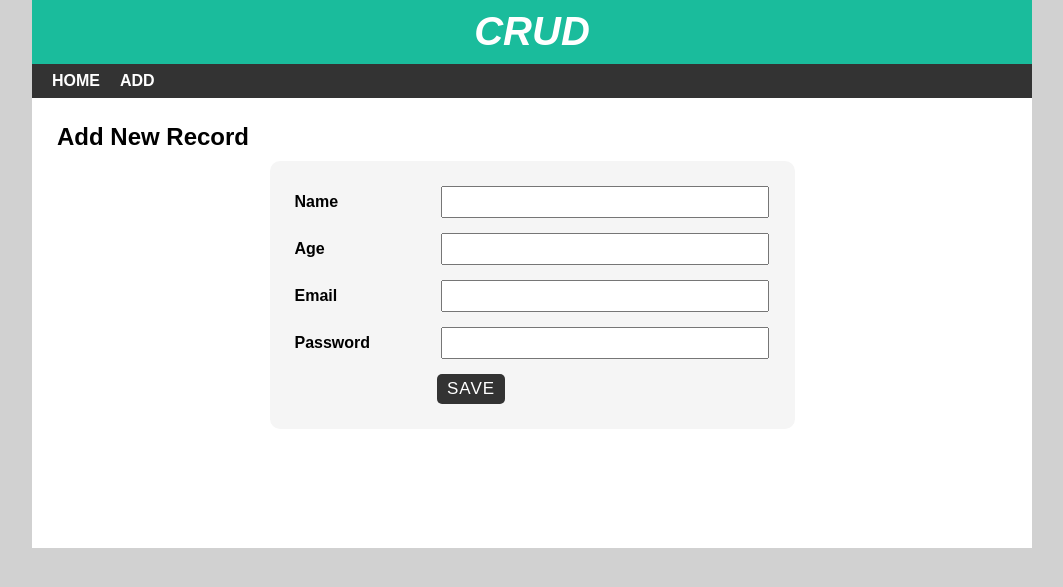
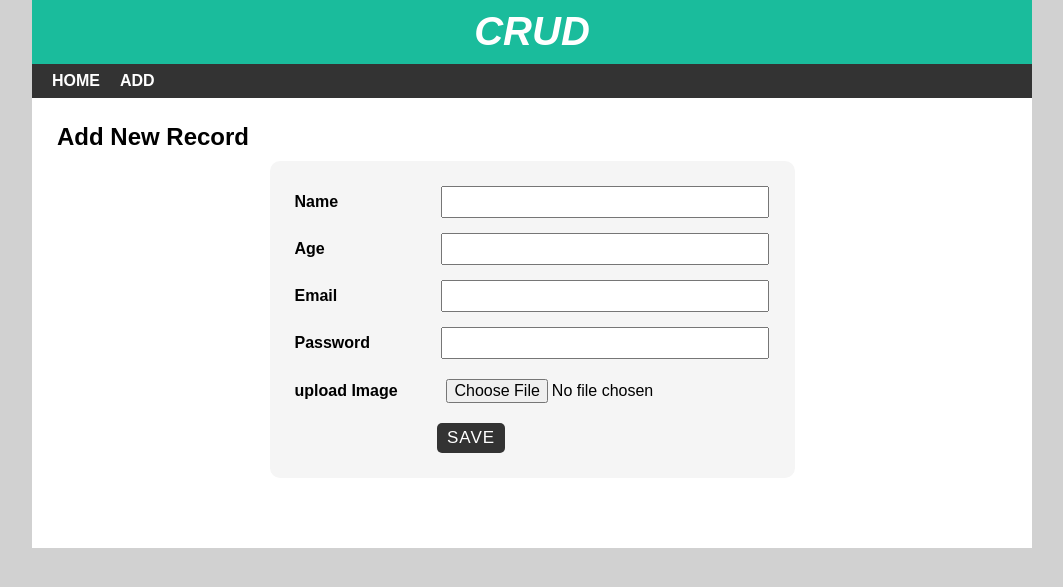
Before and after one commit to Kanhaiya-verma/CrudappPhp, a PHP site: page /add.php in a window 1280 px wide. Shown: the part 51-638 px from the top of the page, without its empty margins (108-1171 px from the left). Run offline with PHP 8.4, Linux system fonts and the light colour scheme.

Commit message:
image changes

```diff
--- a/add.php
+++ b/add.php
@@ -4,15 +4,27 @@ include 'connection.php';
 
 <?php
 if ($_SERVER['REQUEST_METHOD'] == "POST") {
+
+    if (isset($_FILES['upload'])) {
+        $file_name = $_FILES['upload']['name'];
+        $file_type = $_FILES['upload']['type'];
+        $file_tmp_name = $_FILES['upload']['tmp_name'];
+        $file_size =  $_FILES['upload']['size'];
+
+        $fileext = explode('.', $file_name);
+        $fileCheck = strtolower(end($fileext));
+        $fileStore = array("png", "jpg", "jpeg");
+        if (in_array($fileCheck, $fileStore)) {
+            move_uploaded_file($file_tmp_name, "uploadImage/" . $file_name);
+        }
+    }
+    $IMAGE = $_POST['upload'];
     $Name = $_POST['name'];
     $Age = $_POST['age'];
     $Email = $_POST['email'];
     $Password = $_POST['password'];
-    $sql = "INSERT INTO details(dId ,dName,dAge,dMail,dPassword)
-     VALUES('','$Name','$Age','$Email','$Password')";
-    // print_r(mysqli_query($conn, $sql));
-    // die;
-
+    $sql = "INSERT INTO details(dId ,dName,dAge,dMail,dPassword,dImage)
+     VALUES('','$Name','$Age','$Email','$Password','$file_name')";
     $result = mysqli_query($conn, $sql) or die("data Error");
 
     if ($result) {
@@ -27,7 +39,7 @@ if ($_SERVER['REQUEST_METHOD'] == "POST") {
 
 <div id="main-content">
     <h2>Add New Record</h2>
-    <form class="post-form" action="<?php echo $_SERVER['PHP_SELF']; ?>" method="post">
+    <form class="post-form" action="<?php echo $_SERVER['PHP_SELF']; ?>" method="post" enctype="multipart/form-data">
 
         <div class="form-group">
             <label>Name</label>
@@ -47,6 +59,12 @@ if ($_SERVER['REQUEST_METHOD'] == "POST") {
             <label>Password</label>
             <input type="text" name="password" />
         </div>
+
+        <div class="form-group">
+            <label>upload Image</label>
+            <input name="upload" class="imageUpload" type="file" /><br>
+        </div>
+
         <input class="submit" type="submit" value="Save" />
     </form>
 </div>
--- a/index.php
+++ b/index.php
@@ -17,6 +17,7 @@ include 'connection.php';
 
         <table cellpadding="7px">
             <thead>
+                <th>Images</th>
                 <th>Roll_No</th>
                 <th>Name</th>
                 <th>Age</th>
@@ -27,11 +28,13 @@ include 'connection.php';
             <tbody>
                 <?php while ($row = mysqli_fetch_assoc($result)) { ?>
                     <tr>
+                        <td><img src="uploadImage/<?php echo $row['dImage']; ?>" height="50px" width="80px"></td>
                         <td><?php echo $row['dId']; ?></td>
                         <td><?php echo $row['dName']; ?></td>
                         <td><?php echo $row['dAge']; ?></td>
                         <td><?php echo $row['dMail']; ?></td>
                         <td><?php echo $row['dPassword']; ?></td>
+
                         <td>
                             <a href='edit.php?dId= <?php echo $row['dId']; ?>'>Edit</a>
 
@@ -42,6 +45,8 @@ include 'connection.php';
             </tbody>
         </table>
 
+
+
     <?php } else {
         echo "<h2>No record Found</h2>";
     } ?>
```
Also changed, not shown: edit.php (+14 -2 lines), update.php (+16 -1 lines), gmail.PNG (added), uploadImage/axios syntax.PNG (added), uploadImage/hooks rule.PNG (added), uploadImage/javascript classlist methods.PNG (added), uploadImage/location properties.PNG (added).
